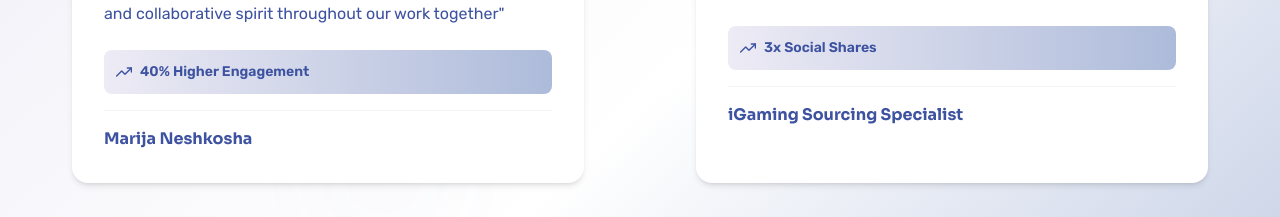
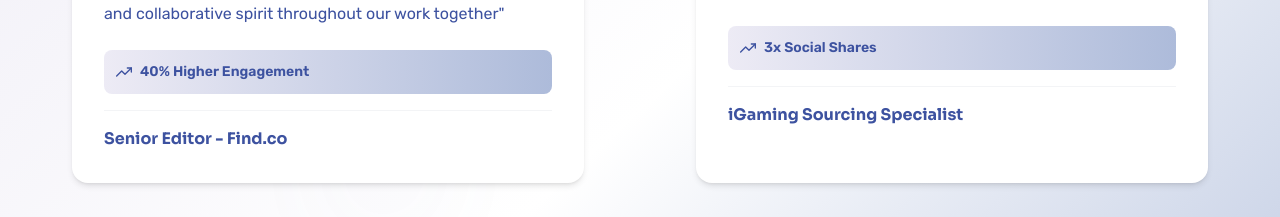
Before and after one commit to nwankpapeace24-bot/my-portfolio-website, a Next.js app: page / in a window 1280 px wide. Shown: the part 5801-6018 px from the top of the page. Built offline with nearby package versions, Linux system fonts and the light colour scheme.

Commit message:
update testifier details

```diff
--- a/components/Testimonials.tsx
+++ b/components/Testimonials.tsx
@@ -41,7 +41,7 @@ const Testimonials = () => {
   const testimonials = [
     {
       id: 1,
-      name: "Marija Neshkosha",
+      name: "Senior Editor - Find.co",
       role: "Head of Content",
       company: "CryptoManiaks",
       testimonial:
```
